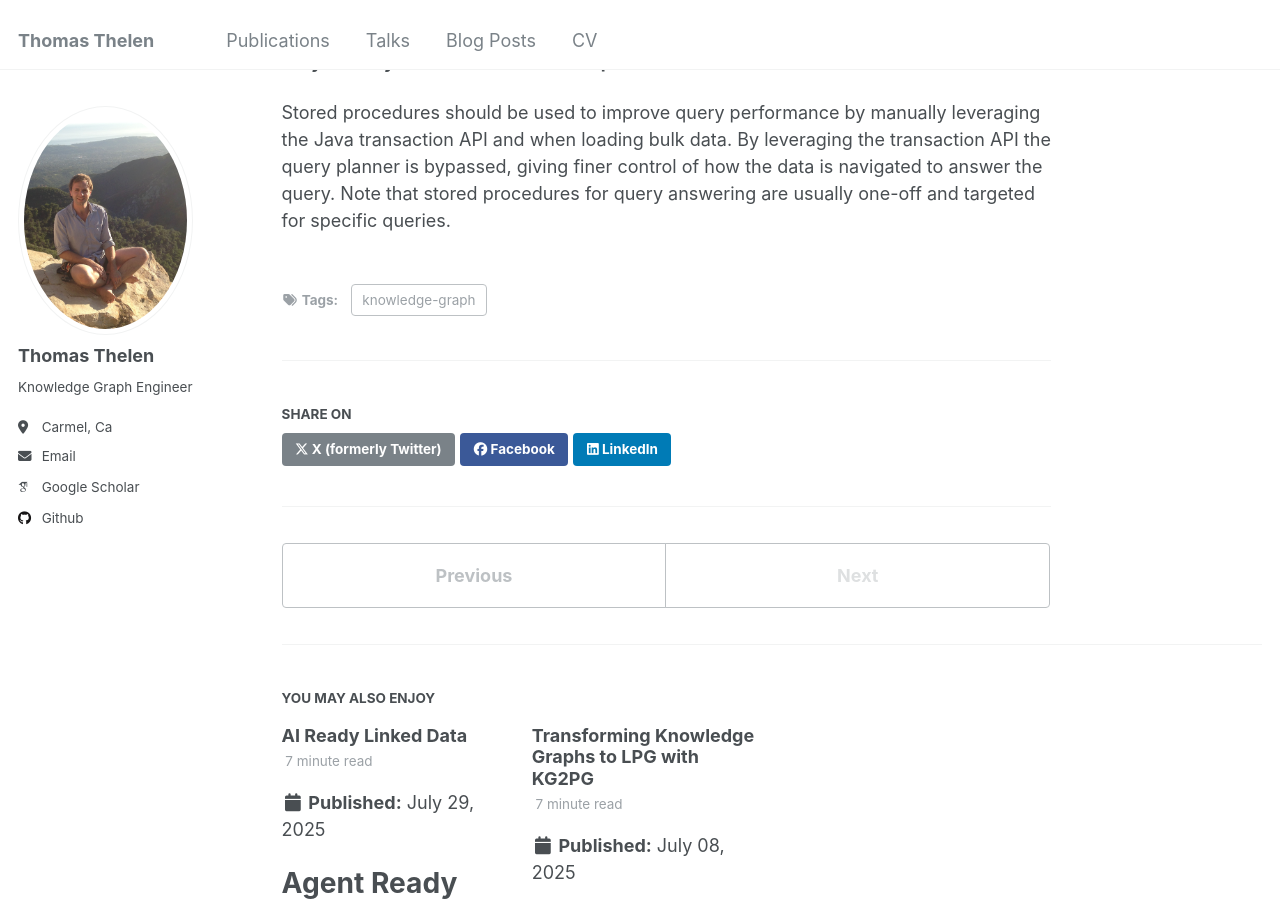
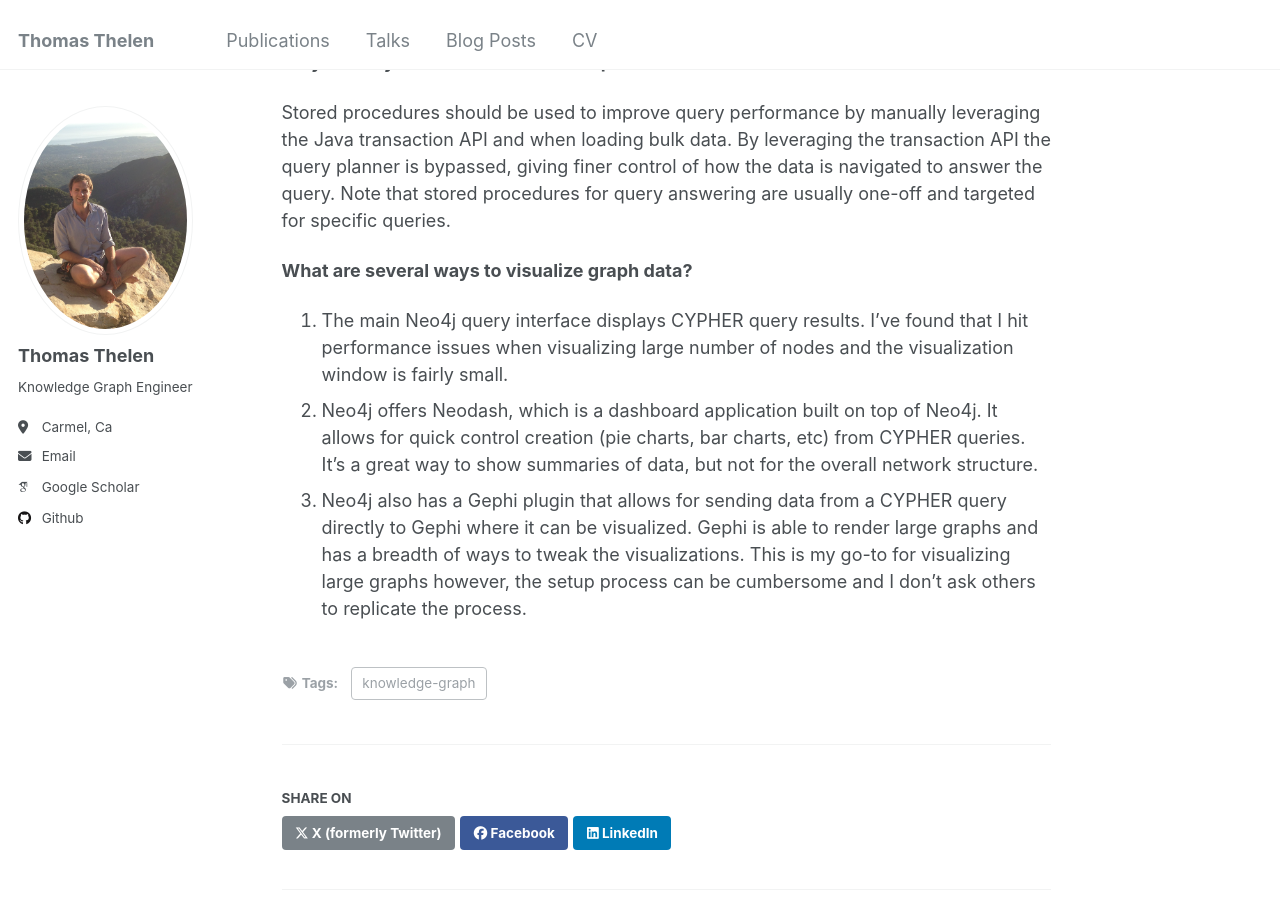
Before and after one commit to ThomasThelen/thomasthelen.github.io, a Jekyll site: the page built from _posts/2025-07-30-kge-interview-questions.md, in a window 1280 px wide and 900 px high, scrolled down 7788 px. Built offline with Jekyll 4.4.1, drawn with Linux system fonts in a browser that asks for light colours; some web fonts are replaced; some of the changed text lies outside the part shown.

Commit message:
Add graph viz question

```diff
--- a/_posts/2025-07-30-kge-interview-questions.md
+++ b/_posts/2025-07-30-kge-interview-questions.md
@@ -185,3 +185,9 @@ This one was a bit tough - the only reasons I could think of are to clear the ca
 **Why would you write custom stored procedures?**
 
 Stored procedures should be used to improve query performance by manually leveraging the Java transaction API and when loading bulk data. By leveraging the transaction API the query planner is bypassed, giving finer control of how the data is navigated to answer the query. Note that stored procedures for query answering are usually one-off and targeted for specific queries.
+
+**What are several ways to visualize graph data?**
+
+1. The main Neo4j query interface displays CYPHER query results. I've found that I hit performance issues when visualizing large number of nodes and the visualization window is fairly small.
+2. Neo4j offers Neodash, which is a dashboard application built on top of Neo4j. It allows for quick control creation (pie charts, bar charts, etc) from CYPHER queries. It's a great way to show summaries of data, but not for the overall network structure.
+3. Neo4j also has a Gephi plugin that allows for sending data from a CYPHER query directly to Gephi where it can be visualized. Gephi is able to render large graphs and has a breadth of ways to tweak the visualizations. This is my go-to for visualizing large graphs however, the setup process can be cumbersome and I don't ask others to replicate the process.
```
